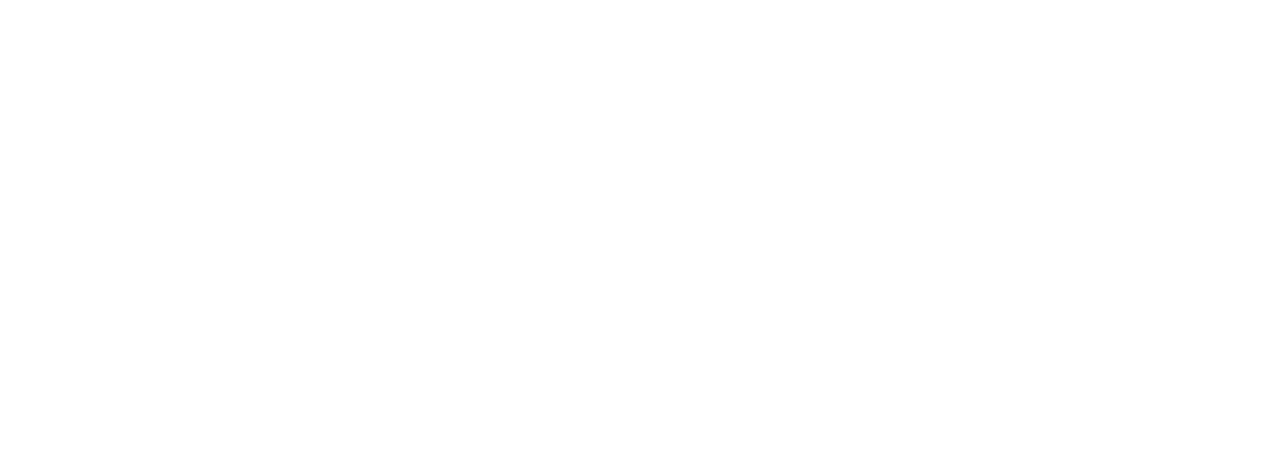
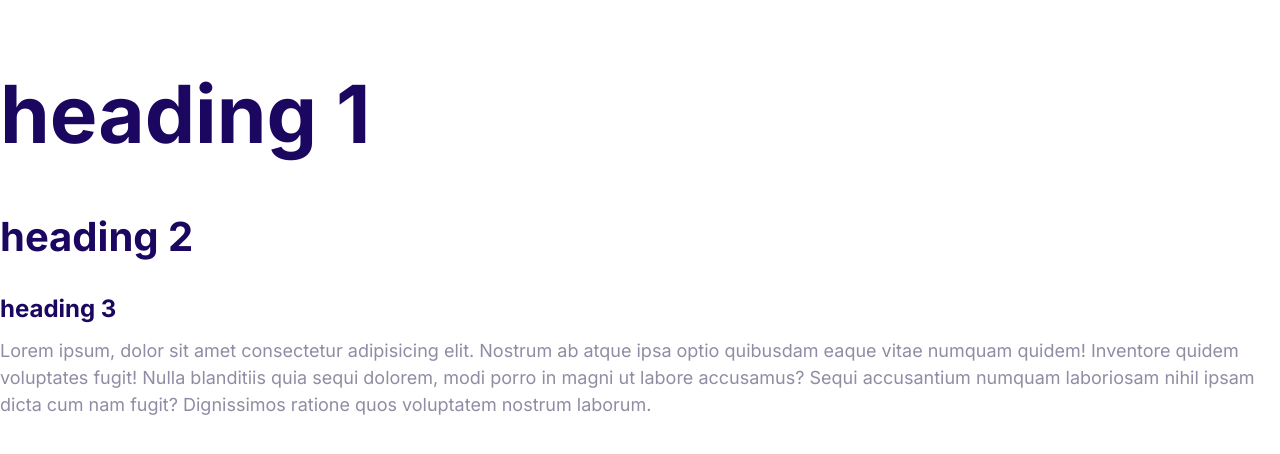
Before and after one commit to MeeetShaaah/MeeShaa-Basic-HTML-CSS-Website, a plain HTML site: page index.html in a window 1280 px wide. Drawn offline with Linux system fonts and the light colour scheme.

Commit message:
Define the style for the fonts.

```diff
--- a/CSS/styles.css
+++ b/CSS/styles.css
@@ -5,3 +5,54 @@
     --color-headings: #1b0760;
     --color-body: #918ca4;
 }
+
+html{
+    font-size: 62.5%;
+}
+
+body{
+    font-family: Inter, Arial, Helvetica, sans-serif;
+    font-size: 2.4rem;
+    line-height: 1.5;
+    color: var(--color-body);
+    margin: ;
+}
+
+h1, h2, h3{
+    color: var(--color-headings);
+    margin-bottom: 1rem;
+}
+
+h1{
+    font-size: 7rem;
+}
+
+h2{
+    font-size: 4rem;
+}
+
+h3{
+    font-size: 3rem;
+}
+
+p{
+    margin-top: 0;
+}
+
+@media screen and (min-width: 1024px){
+    body{
+        font-size: 1.8rem;
+    }
+
+    h1{
+        font-size: 8rem;
+    }
+
+    h2{
+        font-size: 4rem;
+    }
+
+    h3{
+        font-size: 2.4rem;
+    }
+}
--- a/index.html
+++ b/index.html
@@ -4,10 +4,16 @@
     <meta charset="UTF-8">
     <meta name="viewport" content="width=device-width, initial-scale=1.0">
     <title>Document</title>
+    <link rel="preconnect" href="https://fonts.googleapis.com">
+    <link rel="preconnect" href="https://fonts.gstatic.com" crossorigin>
+    <link href="https://fonts.googleapis.com/css2?family=Inter:wght@400;700&family=Poppins:wght@300;900&display=swap" rel="stylesheet">
     <link rel="stylesheet" href="CSS/normalize.css">
     <link rel="stylesheet" href="css/styles.css">
 </head>
 <body>
-
+    <h1>heading 1</h1>
+    <h2>heading 2</h2>
+    <h3>heading 3</h3>
+    <p>Lorem ipsum, dolor sit amet consectetur adipisicing elit. Nostrum ab atque ipsa optio quibusdam eaque vitae numquam quidem! Inventore quidem voluptates fugit! Nulla blanditiis quia sequi dolorem, modi porro in magni ut labore accusamus? Sequi accusantium numquam laboriosam nihil ipsam dicta cum nam fugit? Dignissimos ratione quos voluptatem nostrum laborum.</p>
 </body>
 </html>
```
